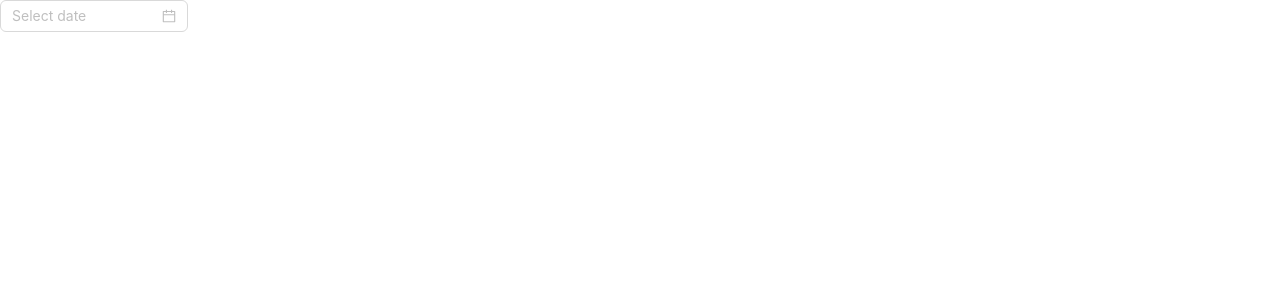
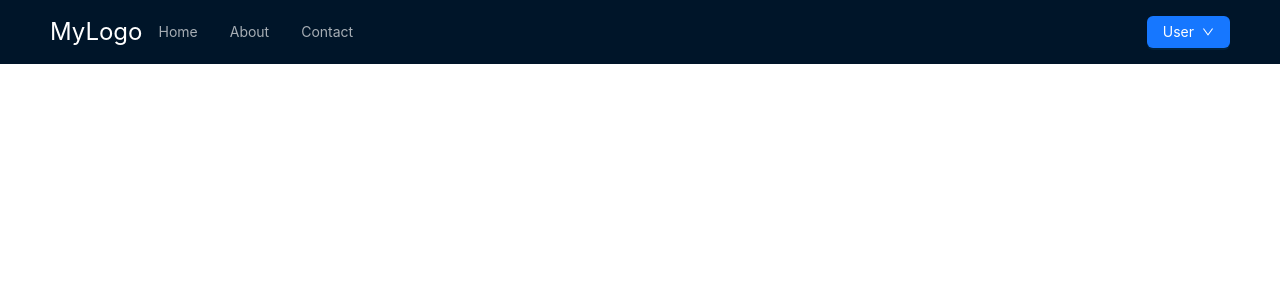
Before and after one commit to mashuq0068/bike-rental-client, a React (Vite) app: page / in a window 1280 px wide. Shown: the top 300 px of the page. Built offline with nearby package versions, Linux system fonts and the light colour scheme.

Commit message:
added navbar

```diff
--- a/src/components/Navabar/Navabar.tsx
+++ b/src/components/Navabar/Navabar.tsx
@@ -1,11 +1,87 @@
+import React, { useState } from "react";
+import { Layout, Menu, Dropdown, Button, Drawer } from "antd";
+import { DownOutlined, MenuOutlined } from "@ant-design/icons";
+
+const { Header } = Layout;
+
+const Navbar = () => {
+  const [visible, setVisible] = useState(false);
+
+  const showDrawer = () => {
+    setVisible(true);
+  };
+
+  const closeDrawer = () => {
+    setVisible(false);
+  };
+
+  const menu = (
+    <Menu>
+      <Menu.Item key="1">Profile</Menu.Item>
+      <Menu.Item key="2">Settings</Menu.Item>
+      <Menu.Item key="3">Logout</Menu.Item>
+    </Menu>
+  );
+
+  return (
+    <Layout>
+      <Header
+        style={{
+          display: "flex",
+          justifyContent: "space-between",
+          alignItems: "center",
+          width:"100%"
+        }}
+      >
+         {/* Hamburger Menu for smaller screens */}
+         <MenuOutlined
+          className="menu-mobile"
+          onClick={showDrawer}
+          style={{ color: "#fff", fontSize: "24px" }}
+        />
+     {/* navLinks for small screen */}
+        <Drawer
+          title="Menu"
+          placement="left"
+          onClose={closeDrawer}
+          visible={visible}
+          className="menu-mobile-drawer"
+        >
+          <Menu mode="vertical">
+            <Menu.Item key="1">Home</Menu.Item>
+            <Menu.Item key="2">About</Menu.Item>
+            <Menu.Item key="3">Contact</Menu.Item>
+          </Menu>
+
+        </Drawer>
+        <div className="logo" style={{ color: "#fff", fontSize: "24px" }}>
+          MyLogo
+        </div>
 
 
-const Navbar = () => {
-    return (
-        <div>
-            this is a navbar
-        </div>
-    );
+
+        {/* Menu for larger screens */}
+        <Menu
+          theme="dark"
+          mode="horizontal"
+          className="menu-desktop"
+          style={{ flex: 1 }}
+        >
+          <Menu.Item key="1">Home</Menu.Item>
+          <Menu.Item key="2">About</Menu.Item>
+          <Menu.Item key="3">Contact</Menu.Item>
+        </Menu>
+        {/* user menu for large screens */}
+        <Dropdown overlay={menu} >
+          <Button type="primary">
+            User <DownOutlined />
+          </Button>
+        </Dropdown>
+
+
+      </Header>
+    </Layout>
+  );
 };
 
 export default Navbar;
--- a/src/components/layout/MainLayout.tsx
+++ b/src/components/layout/MainLayout.tsx
@@ -1,10 +1,12 @@
+import { Outlet } from "react-router-dom";
 import Navbar from "../Navabar/Navabar";
 
 
 const MainLayout = () => {
     return (
-        <div>
+        <div className="">
            <Navbar/>
+           <Outlet/>
         </div>
     );
 };
--- a/src/index.css
+++ b/src/index.css
@@ -1,3 +1,36 @@
 @tailwind base;
 @tailwind components;
 @tailwind utilities;
+
+.container {
+  max-width: 1440px;
+  margin: auto;
+  padding-left: 40px;
+  padding-right: 40px;
+}
+@media (max-width: 1160px) {
+  .container {
+    padding-left: 32px;
+    padding-right: 32px;
+  }
+}
+
+@media (max-width: 600px) {
+  .container {
+    padding-left: 16px;
+    padding-right: 16px;
+  }
+}
+
+
+@media (max-width: 768px) {
+  .menu-desktop {
+    display: none;
+  }
+}
+
+@media (min-width: 769px) {
+  .menu-mobile, .menu-mobile-drawer {
+    display: none;
+  }
+}
--- a/src/main.tsx
+++ b/src/main.tsx
@@ -1,10 +1,11 @@
 import React from 'react'
 import ReactDOM from 'react-dom/client'
-import App from './App.tsx'
 import './index.css'
+import { RouterProvider } from 'react-router-dom'
+import router from './routes/routes.tsx'
 
 ReactDOM.createRoot(document.getElementById('root')!).render(
   <React.StrictMode>
-    <App />
+  <RouterProvider router={router}/>
   </React.StrictMode>,
 )
```
